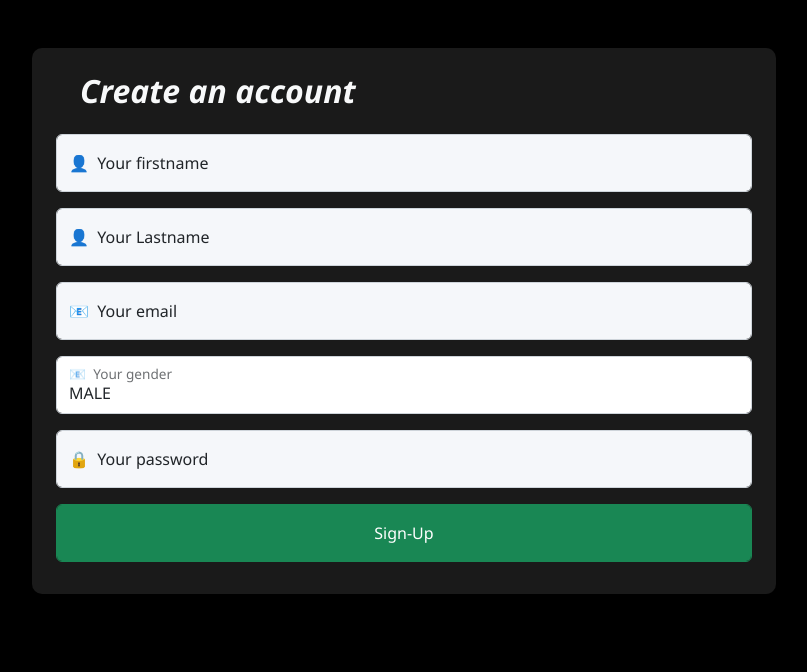
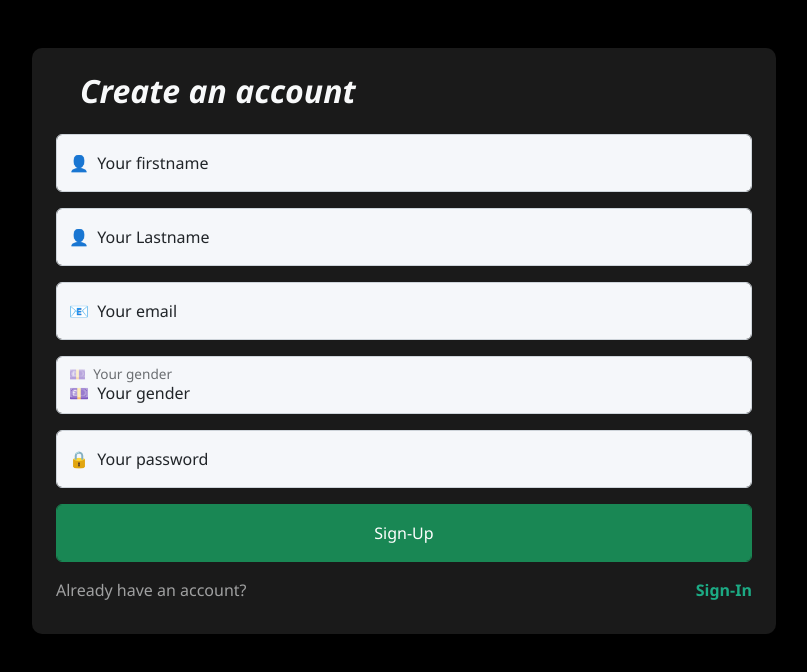
Before and after one commit to Oluwadebo/user-profile-frontend, a React (Create React App) app: page / in a window 1280 px wide. Shown: the top 672 px of the page, without its empty margins (236-1043 px from the left). Built offline with nearby package versions, Linux system fonts and the light colour scheme.

Commit message:
signin done

```diff
--- a/src/App.js
+++ b/src/App.js
@@ -3,6 +3,7 @@ import { Routes, Route,Navigate } from "react-router-dom";
 import Signup from "./component/Signup";
 import NotFound from "./component/NotFound";
 import Signin from "./component/Signin";
+import Dashboard from "./component/Dashboard";
 
 function App() {
   return (
@@ -10,6 +11,7 @@ function App() {
       <Routes>
         <Route path="/" element={<Signup />} />
         <Route path="/Signin" element={<Signin />} />
+        <Route path="/Dashboard" element={<Dashboard />} />
         <Route path="/Signup" element={<Navigate to="/" />} />
         <Route path="*" element={<NotFound />} />
       </Routes>
--- /dev/null
+++ b/src/component/Dashboard.js
@@ -0,0 +1,18 @@
+import React from "react";
+
+const Dashboard = () => {
+  return (
+    <>
+      <div className="container text-light">
+        <h1>
+          Lorem ipsum dolor sit amet consectetur adipisicing elit. Omnis
+          recusandae, distinctio reiciendis exercitationem ratione eos. Maxime
+          numquam eius quis ex officia deleniti voluptate iure quisquam quia
+          placeat nesciunt, quae cum.
+        </h1>
+      </div>
+    </>
+  );
+};
+
+export default Dashboard;
--- a/src/component/Signin.js
+++ b/src/component/Signin.js
@@ -3,10 +3,12 @@ import * as yup from "yup";
 import { useFormik } from "formik";
 import { useEffect, useState } from "react";
 import { useNavigate } from "react-router-dom";
+import { Link } from "react-router-dom";
 
 const Signup = () => {
   const navigate = useNavigate();
   const [allUser, setallUser] = useState([]);
+  const [Error, setError] = useState("");
   useEffect(() => {
     if (localStorage.wwtbam) {
       let detail = JSON.parse(localStorage.wwtbam);
@@ -20,11 +22,22 @@ const Signup = () => {
       email: "",
       password: "",
     },
-    // onSubmit: (values) => {
-    //   setallUser(allUser.push(values));
-    //   localStorage.setItem("wwtbam", JSON.stringify(allUser));
-    //   navigate("/");
-    // },
+    onSubmit: (values) => {
+      let debo = JSON.parse(localStorage.getItem("wwtbam"));
+      if (values) {
+        for (const a of debo) {
+          let User = values;
+          if (a["email"] === User.email && a["password"] === User.password) {
+            localStorage.signinEmail = JSON.stringify(User.email);
+            localStorage.users = JSON.stringify(a);
+            navigate("/Dashboard");
+          } else {
+            let err = "User-Not-Found";
+            setError(err);
+          }
+        }
+      }
+    },
     validationSchema: yup.object({
       email: yup
         .string()
@@ -33,7 +46,7 @@ const Signup = () => {
       password: yup
         .string()
         .required("This field is required")
-        .min(5, "password is weak, must be greater than six"),
+        .min(5, "password is weak, must be greater than five"),
     }),
   });
   return (
@@ -42,8 +55,13 @@ const Signup = () => {
         <div className="row mx-auto my-5">
           <div className="shadow col-12 col-md-8 mx-auto px-4 pb-3 asd">
             <h2 className="m-4 text-light">
-              <b><i>SIGN-IN</i></b>
+              <b>
+                <i>SIGN-IN</i>
+              </b>
             </h2>
+            <p>
+              <b className="text-danger">{Error}</b>
+            </p>
             <form action="" onSubmit={formik.handleSubmit}>
               <div className="form-floating">
                 <input
@@ -94,6 +112,24 @@ const Signup = () => {
                   Sign-In
                 </button>
               </div>
+              <div className="row mt-3">
+                <div className="col-md-12">
+                  <div className="row">
+                    <div className="col-8 text-light">
+                      <p style={{ opacity: "0.6" }}>Don't have an account?</p>
+                    </div>
+                    <div className="col-4">
+                      <p>
+                        <b>
+                          <Link to="/Signup" className="sig">
+                            Sign-Up
+                          </Link>
+                        </b>
+                      </p>
+                    </div>
+                  </div>
+                </div>
+              </div>
             </form>
           </div>
         </div>
--- a/src/component/Signup.js
+++ b/src/component/Signup.js
@@ -3,6 +3,7 @@ import * as yup from "yup";
 import { useFormik } from "formik";
 import { useEffect, useState } from "react";
 import { useNavigate } from "react-router-dom";
+import { Link } from "react-router-dom";
 
 const Signup = () => {
   const navigate = useNavigate();
@@ -41,10 +42,7 @@ const Signup = () => {
         .string()
         .required("This field is required")
         .email("must be a valid email"),
-      gender: yup
-        .string()
-        .required("This field is required")
-        .min(4, "must be greater than three"),
+      gender: yup.string().required("This field is required"),
       password: yup
         .string()
         .required("This field is required")
@@ -104,7 +102,7 @@ const Signup = () => {
                 )}
                 <label>&#x1F464;&nbsp; Your Lastname</label>
               </div>
-              <div className="form-floating my-2">
+              <div className="form-floating my-3">
                 <input
                   type="email"
                   placeholder="Your email"
@@ -135,7 +133,9 @@ const Signup = () => {
                   onChange={formik.handleChange}
                   name="gender"
                   onBlur={formik.handleBlur}
+                  style={{ backgroundColor: "#F5F7FA" }}
                 >
+                  <option>&#x1F4B7;&nbsp; Your gender</option>
                   <option value="MALE">MALE</option>
                   <option value="FEMALE">FEMALE</option>
                 </select>
@@ -144,7 +144,7 @@ const Signup = () => {
                     {formik.errors.gender}
                   </div>
                 )}
-                <label>&#x1F4E7;&nbsp; Your gender</label>
+                <label>&#x1F4B7;&nbsp; Your gender</label>
               </div>
               <div className="form-floating my-3">
                 <input
@@ -174,6 +174,24 @@ const Signup = () => {
                   Sign-Up
                 </button>
               </div>
+              <div className="row mt-3">
+                <div className="col-md-12">
+                  <div className="row">
+                    <div className="col-8 text-light">
+                      <p style={{ opacity: "0.6" }}>Already have an account?</p>
+                    </div>
+                    <div className="col-4">
+                      <p>
+                        <b>
+                          <Link to="/Signin" className="sig">
+                            Sign-In
+                          </Link>
+                        </b>
+                      </p>
+                    </div>
+                  </div>
+                </div>
+              </div>
             </form>
           </div>
         </div>
--- a/src/index.css
+++ b/src/index.css
@@ -18,3 +18,9 @@ code {
   border-radius: 10px;
   border: none;
 }
+.sig{
+  color: #1DCF9F;
+  opacity: 0.8;
+  float: right;
+  text-decoration: none;
+}
```
